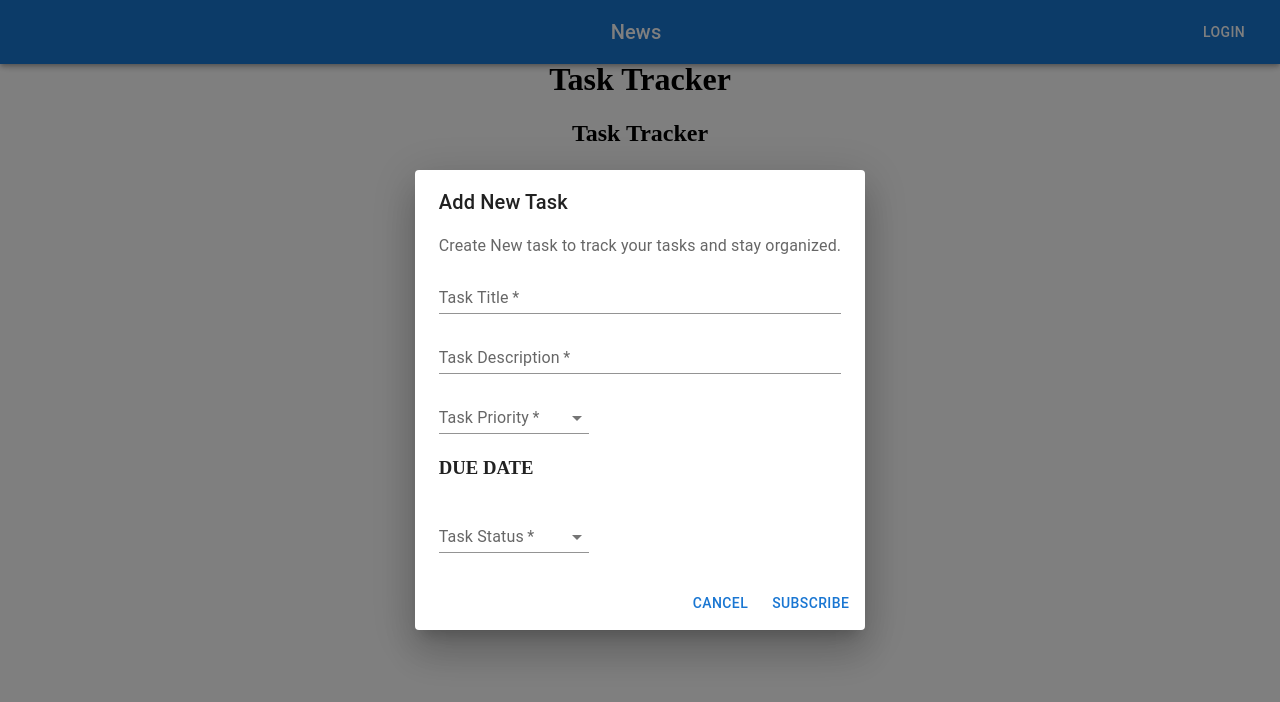
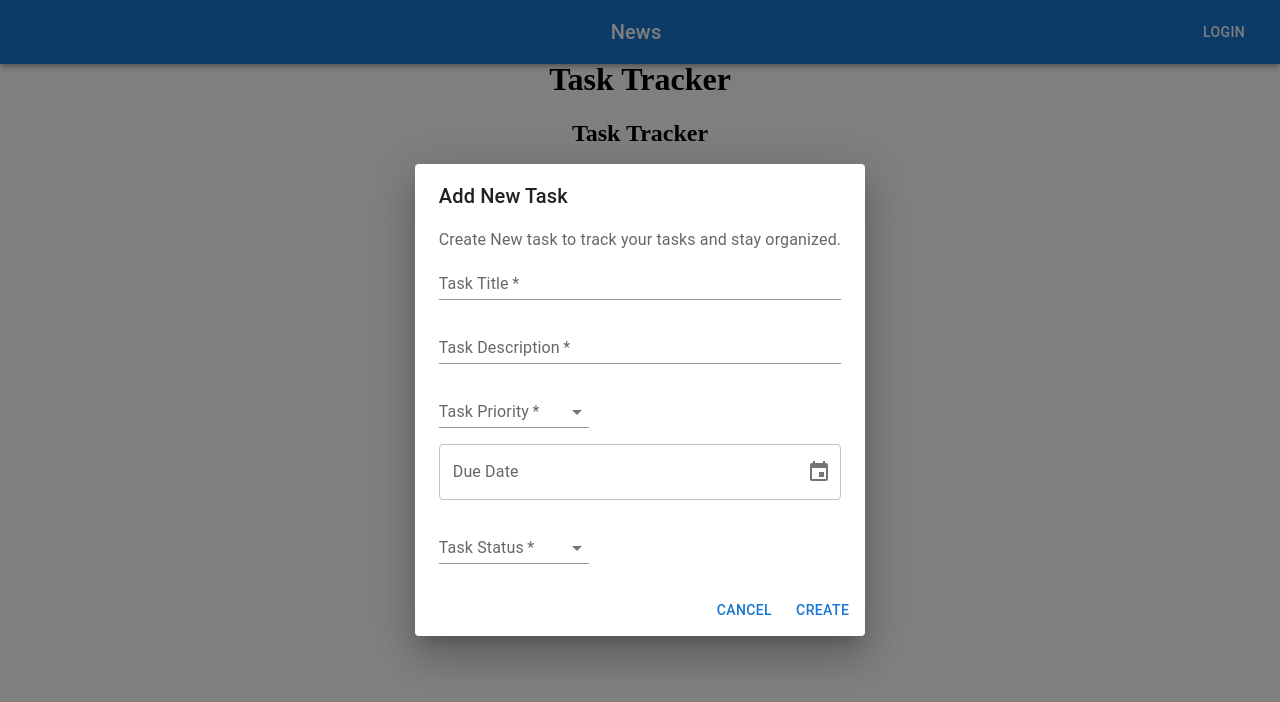
Before and after one commit to MrFoxington/React-TestApp, a React (Vite) app: page /taskTracker in a window 1280 px wide. Both pictures are taken after a click on the button "OPEN FORM DIALOG". Shown: the top 702 px of the page. Built offline with nearby package versions, Linux system fonts and the light colour scheme; some icons are missing.

Commit message:
Add DatePicker for DueDate

```diff
--- a/package.json
+++ b/package.json
@@ -13,7 +13,9 @@
     "@emotion/react": "^11.14.0",
     "@emotion/styled": "^11.14.0",
     "@mui/icons-material": "^7.1.0",
-    "@mui/material": "^7.1.0",
+    "@mui/material": "^7.1.1",
+    "@mui/x-date-pickers": "^8.5.1",
+    "luxon": "^3.6.1",
     "react": "^19.1.0",
     "react-dom": "^19.1.0",
     "react-router": "^7.6.1"
--- a/src/components/TaskTracker/TaskDialogue.jsx
+++ b/src/components/TaskTracker/TaskDialogue.jsx
@@ -50,7 +50,7 @@ export default function FormDialog() {
         </DialogContent>
         <DialogActions>
           <Button onClick={handleClose}>Cancel</Button>
-          <Button type="submit">Subscribe</Button>
+          <Button type="submit">Create</Button>
         </DialogActions>
       </Dialog>
     </React.Fragment>
--- a/src/components/TaskTracker/TaskForm.jsx
+++ b/src/components/TaskTracker/TaskForm.jsx
@@ -1,5 +1,10 @@
 import React from "react";
 import { TextField, MenuItem, Stack } from "@mui/material";
+
+import { AdapterLuxon } from "@mui/x-date-pickers/AdapterLuxon";
+import { LocalizationProvider } from "@mui/x-date-pickers/LocalizationProvider";
+import { DatePicker } from "@mui/x-date-pickers/DatePicker";
+
 const priorities = [
   {
     value: "High",
@@ -48,7 +53,7 @@ const statuses = [
 export default function TaskForm({ addTask }) {
   return (
     <>
-      <Stack>
+      <Stack spacing={2}>
         <TaskTitle />
         <TaskDescription />
         <TaskPriority />
@@ -135,8 +140,8 @@ function TaskStatus() {
 
 function TaskDueDate() {
   return (
-    <>
-      <h3> DUE DATE</h3>
-    </>
+    <LocalizationProvider dateAdapter={AdapterLuxon}>
+      <DatePicker id="dueDate" name="dueDate" label="Due Date" />
+    </LocalizationProvider>
   );
 }
```
Also changed, not shown: 1 other file (tests, documents, lock files or other folders).
